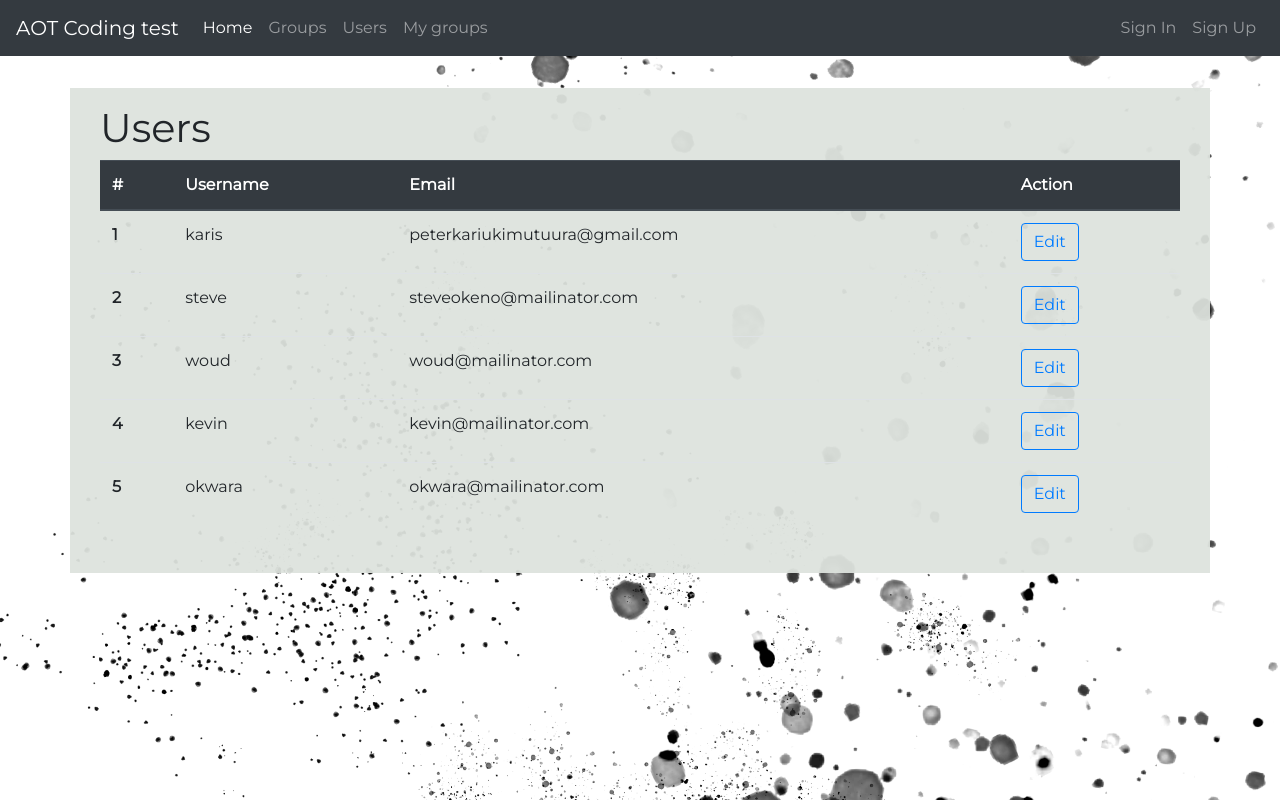
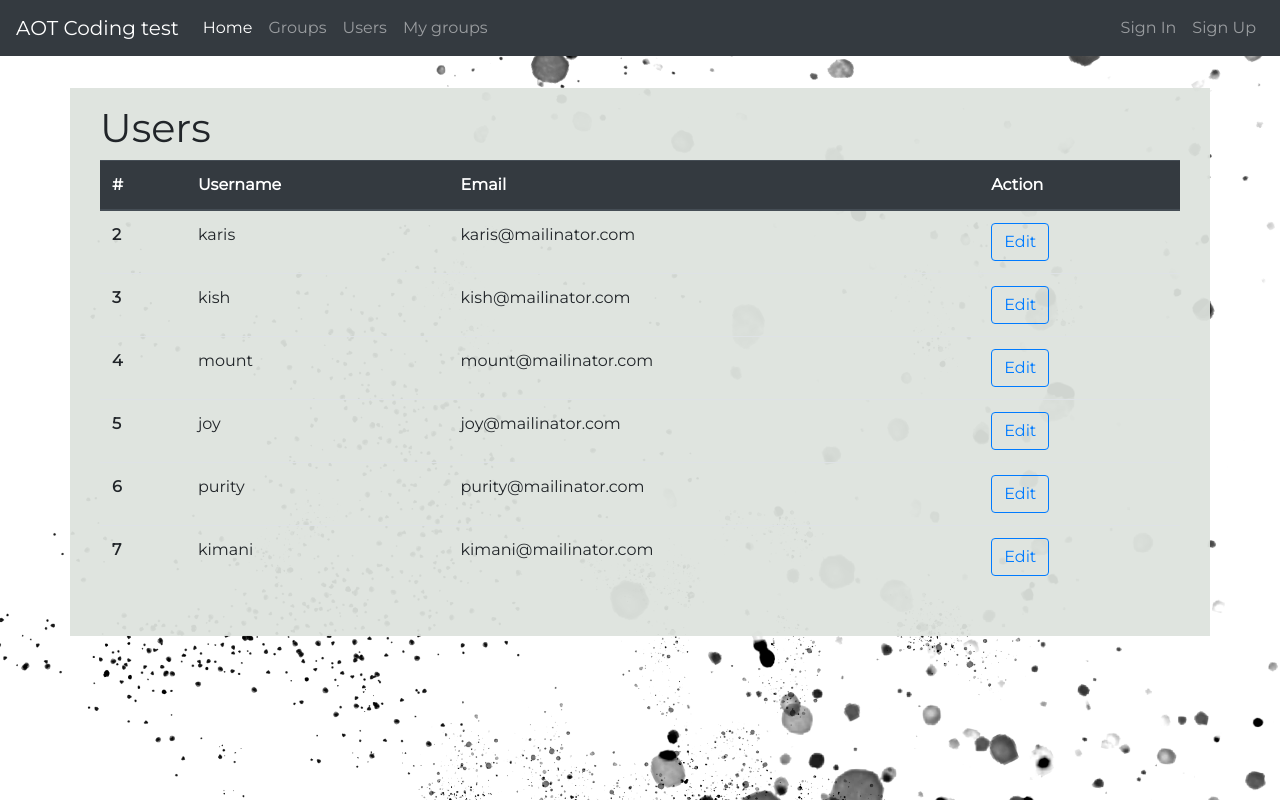
Before and after one commit to sokeno/aot, an Angular app: page /users in a window 1280 px wide. Built offline with nearby package versions, Linux system fonts and the light colour scheme.

Commit message:
user can create an account

```diff
--- a/src/app/sign-up/sign-up.component.ts
+++ b/src/app/sign-up/sign-up.component.ts
@@ -11,13 +11,13 @@ export class SignUpComponent implements OnInit {
 
   pageTitle : string = "Sign Up";
 
-  username : string = "";
+  username : string;
 
   errors :boolean =false;
 
-  email: string = "";
+  email: string;
 
-  password : string = "";
+  password : string;
 
   nameMessage : string = "";
 
@@ -35,19 +35,19 @@ export class SignUpComponent implements OnInit {
 
   validateForm():boolean {
     this.errors =false;
-    if (this.password.trim() == "") {
-      this.passwordMessage = "Enter valid password";
-      this.errors =true;
-    }
-    if (this.email.trim() == "") {
-      this.emailMessage = "Enter valid email.";
-      this.errors =  true;
-    }
+    // if (this.password && this.password.trim() == "") {
+    //   this.passwordMessage = "Enter valid password";
+    //   this.errors =true;
+    // }
+    // if (this.email.trim() == "") {
+    //   this.emailMessage = "Enter valid email.";
+    //   this.errors =  true;
+    // }
 
-    if (this.email.trim() == "") {
-      this.emailMessage = "Enter valid email.";
-      this.errors = true;
-    }
+    // if (this.username.trim() == "") {
+    //   this.nameMessage = "Enter valid username.";
+    //   this.errors = true;
+    // }
 
     // if (this.email.trim() !=="") {
     //   let  validMail = this.userSerice.checkEmail(this.email);
@@ -68,7 +68,7 @@ export class SignUpComponent implements OnInit {
     // }
 
 
-    return  this.errors;
+    return  true;
   }
 
   register() :void {
@@ -82,7 +82,6 @@ export class SignUpComponent implements OnInit {
         "password":this.password
       }
       this.userSerice.newUser(obj);
-      console.log(obj);
       this.infoMessage="Registration successful.";
     }
   }
--- a/src/app/user/user.component.html
+++ b/src/app/user/user.component.html
@@ -22,7 +22,7 @@
 			  <tbody>
 			    <tr *ngFor="let user of users">
 			      <th scope="row">{{user.id}}</th>
-			      <td>{{ user.username}}</td>
+			      <td>{{ user.name}}</td>
 			      <td>{{user.email}}</td>
 			      <td>
 			      	<button class="btn btn-outline-primary" type="button">
--- a/src/app/user/user.component.ts
+++ b/src/app/user/user.component.ts
@@ -1,5 +1,6 @@
 import { Component, OnInit } from '@angular/core';
-
+import { UserService } from "../services/user/user.service";
+import { IUser } from "../shared/Iuser";
 @Component({
   selector: 'app-user',
   templateUrl: './user.component.html',
@@ -9,38 +10,12 @@ export class UserComponent implements OnInit {
 
 	pageTitle : string = "Users";
 
-	users: any[] =
-	[
-		{
-			"id":1,
-			"username":"karis",
-			"email":"peterkariukimutuura@gmail.com"
-		},
-		{
-			"id":2,
-			"username":"steve",
-			"email":"steveokeno@mailinator.com"
-		},
-		{
-			"id":3,
-			"username":"woud",
-			"email":"woud@mailinator.com"
-		},
-		{
-			"id":4,
-			"username":"kevin",
-			"email":"kevin@mailinator.com"
-		},
-		{
-			"id":5,
-			"username":"okwara",
-			"email":"okwara@mailinator.com"
-		}
-	];
+	users: IUser[] ;
 
-  constructor() { }
+  constructor(private userService:UserService) { }
 
   ngOnInit(): void {
+  	this.users = this.userService.users;
   }
 
 }
```
